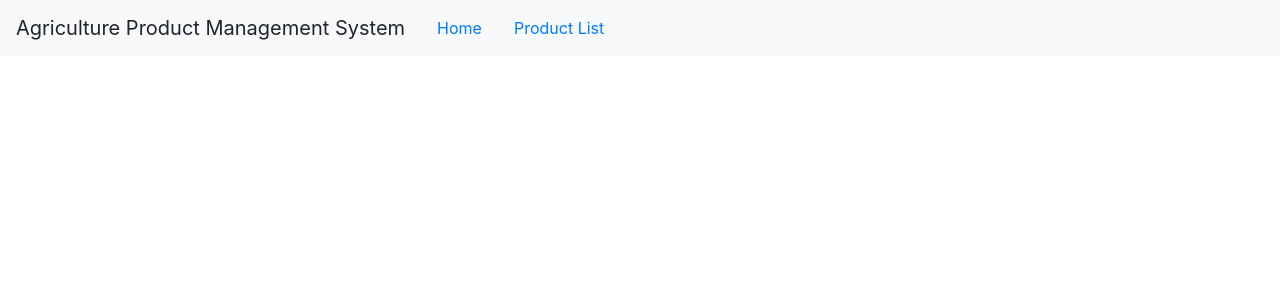
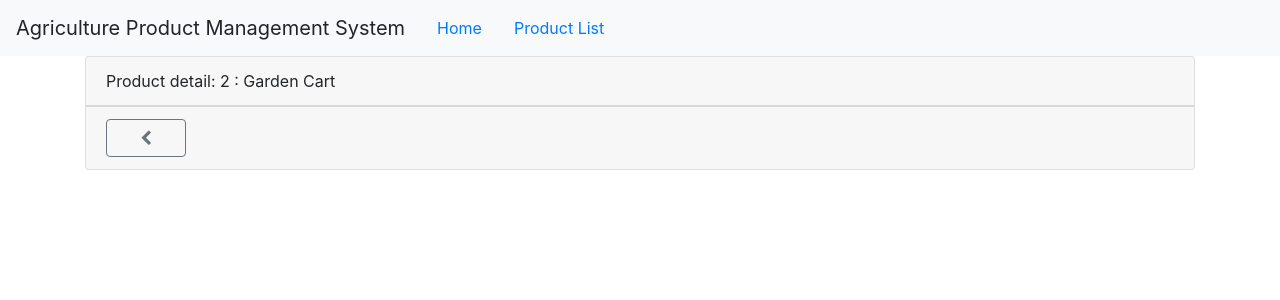
Before and after one commit to amitiamity/AngularTut, an Angular app: page /products/2 in a window 1280 px wide. Shown: the top 300 px of the page. Built offline with nearby package versions, Linux system fonts and the light colour scheme.

Commit message:
added product detail component

```diff
--- a/src/app/products/product-detail.component.html
+++ b/src/app/products/product-detail.component.html
@@ -2,5 +2,11 @@
 	<div class='card-header'>
 		{{pageTitle + ' : ' + product?.productName}}
 	</div>
-
+	<div class='card-footer'>
+			<button class='btn btn-outline-secondary'
+					(click)='onBack()'
+					style='width:80px'>
+					<i class='fa fa-chevron-left'></i>
+			</button>
+	</div>
 </div>
--- a/src/app/products/product-detail.component.ts
+++ b/src/app/products/product-detail.component.ts
@@ -1,5 +1,6 @@
 import {IProduct} from './product';
 import {Component, OnInit} from '@angular/core';
+import {ActivatedRoute, Router} from '@angular/router';
 
 @Component({
   // selector: 'pm-product-detail', //selector is required when only we need to do it nesting. we can remove
@@ -11,9 +12,25 @@ export class ProductDetailComponent implements OnInit {
   pageTitle: string = 'Product detail';
   product: IProduct;
 
-  constructor() {}
+  constructor(private route: ActivatedRoute, private router:Router) {}
 
   ngOnInit() {
+    let id = +this.route.snapshot.paramMap.get('id');
+    this.pageTitle += `: ${id}`;
+    this.product =  {
+          "productId": 2,
+          "productName": "Garden Cart",
+          "productCode": "GDN-0023",
+          "releaseDate": "March 18,2016",
+         "description": "15 gallon capacity",
+          "price": 32.99,
+          "starRating": 4.2,
+          "imageURL": "https://via.placeholder.com/350x150"
+        }
+  }
+
+  onBack() : void {
+    this.router.navigate(['/products']);
   }
 
 }
--- a/src/app/products/product-list.component.html
+++ b/src/app/products/product-list.component.html
@@ -33,7 +33,10 @@
 						<td><img [src]='product.imageURL'
 							[title]='product.productName' [style.width.px]='imageWidth'
 							[style.height.px]='imageHeight' *ngIf='showImage' /></td>
-						<td>{{product.productName}}</td>
+						<td><a [routerLink] = "['/products',product.productId]">
+							{{product.productName}}
+							</a>
+						</td>
 						<td>{{product.productCode| lowercase | convertToSpaces:'-'}}</td>
 						<td>{{product.releaseDate}}</td>
 						<td>{{product.price |currency :'USD':'symbol':'1.2-2'}}</td>
```
